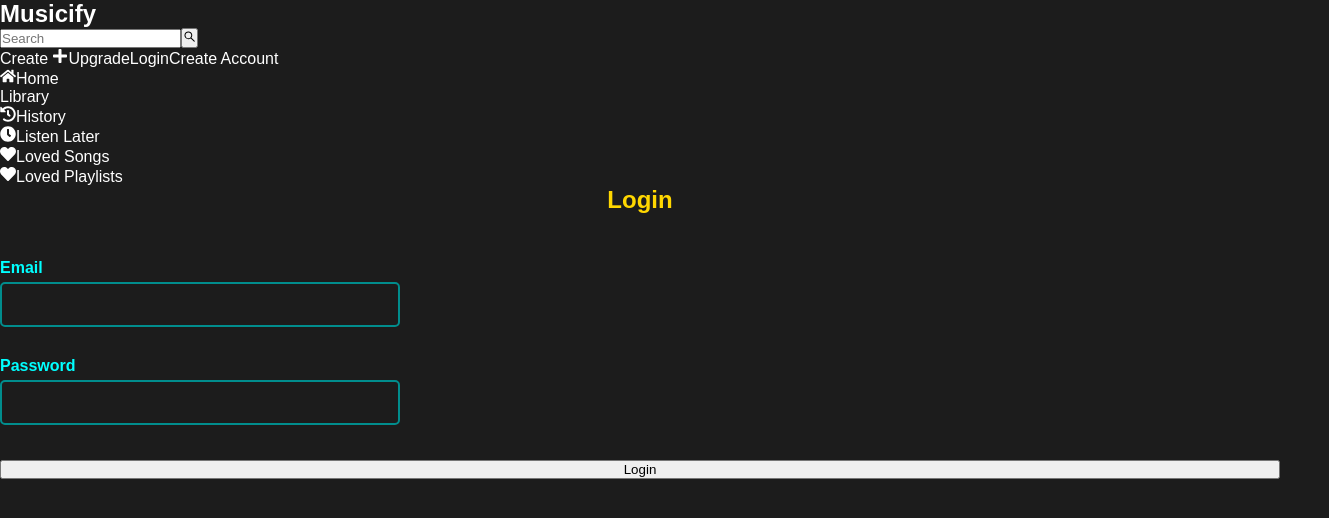
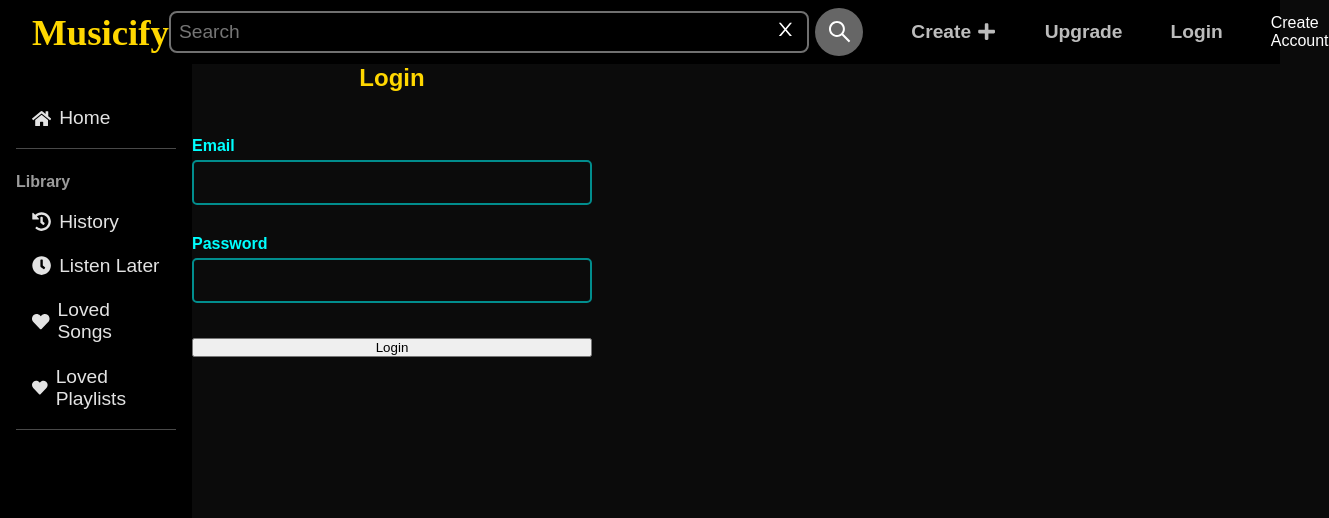
Before and after one commit to KRShanto/Musicify, a Next.js app: page /login in a window 1280 px wide. Shown: the top 518 px of the page, 1329 px wide, since content can reach past the window. Built offline with nearby package versions, Linux system fonts and the light colour scheme; no server answers; a web font is replaced by a local one.

Commit message:
Style the sidebar

```diff
--- a/components/Navbar.tsx
+++ b/components/navbar/Navbar.tsx
@@ -1,8 +1,6 @@
 import Link from "next/link";
-// plus icon
 import { FaPlus } from "react-icons/fa";
-// search icon
-import { AiOutlineSearch } from "react-icons/ai";
+import Search from "./Search";
 import { useAuthStore } from "@/stores/auth";
 
 export default function Navbar() {
@@ -11,17 +9,11 @@
   return (
     <nav>
       <div className="logo">
-        <h2>Musicify</h2>
+        <Link href="/">Musicify</Link>
       </div>
 
       <div className="links">
-        <div className="link search">
-          <input type="text" placeholder="Search" />
-          <button>
-            {" "}
-            <AiOutlineSearch />
-          </button>
-        </div>
+        <Search />
 
         <Link href="/create" className="link">
           Create <FaPlus />
--- /dev/null
+++ b/components/navbar/Search.tsx
@@ -0,0 +1,40 @@
+import React, { useState } from "react";
+import { useRouter } from "next/router";
+import { AiOutlineSearch } from "react-icons/ai";
+import { AiOutlineClose } from "react-icons/ai";
+
+export default function Search() {
+  const [search, setSearch] = useState("");
+  const router = useRouter();
+
+  function handleSearch(e: React.FormEvent<HTMLButtonElement>) {
+    e.preventDefault();
+
+    router.push(
+      `/search?query=${
+        // lowercase the search query and replace spaces with +
+        search.toLowerCase().replace(/ /g, "+")
+      }`
+    );
+  }
+
+  return (
+    <form className="link search">
+      <div className="input-clear">
+        <input
+          type="text"
+          placeholder="Search"
+          value={search}
+          onChange={(e) => setSearch(e.target.value)}
+        />
+        <button className="clear" type="button" onClick={() => setSearch("")}>
+          <AiOutlineClose />
+        </button>
+      </div>
+
+      <button type="submit" onClick={handleSearch}>
+        <AiOutlineSearch />
+      </button>
+    </form>
+  );
+}
--- a/components/SideNavbar.tsx
+++ b/components/navbar/SideNavbar.tsx
@@ -52,9 +52,7 @@
     <div id="side-navbar">
       {links.map((link) => (
         <div className="section" key={link.section}>
-          <div className="heading">
-            <p>{link.section}</p>
-          </div>
+          <p className="heading">{link.section}</p>
 
           <div className="links">
             {link.links.map((link) => (
--- a/pages/_app.tsx
+++ b/pages/_app.tsx
@@ -1,6 +1,6 @@
 import "@/styles/globals.scss";
 import type { AppProps } from "next/app";
-import SideNavbar from "@/components/SideNavbar";
+import SideNavbar from "@/components/navbar/SideNavbar";
 import useLoadingStore from "@/stores/loading";
 import { FadeLoader } from "react-spinners";
 import usePopupStore from "@/stores/popup";
@@ -8,7 +8,7 @@
 import { auth } from "@/configs/firebase";
 import { useEffect } from "react";
 import { useAuthStore } from "@/stores/auth";
-import Navbar from "@/components/Navbar";
+import Navbar from "@/components/navbar/Navbar";
 
 export default function App({ Component, pageProps }: AppProps) {
   const { loading } = useLoadingStore((state) => state);
@@ -40,9 +40,13 @@
         {popup && <PopupState />}
         <main style={{ opacity: loading || popup ? 0.2 : 1 }}>
           <Navbar />
-          <SideNavbar />
 
-          <Component {...pageProps} />
+          <div className="body">
+            <SideNavbar />
+            {/* <div className="main-body" style={{}}> */}
+            <Component {...pageProps} />
+            {/* </div> */}
+          </div>
         </main>
       </>
     </>
--- a/styles/globals.scss
+++ b/styles/globals.scss
@@ -4,7 +4,7 @@
 html,
 body {
   font-family: sans-serif;
-  background-color: #1c1c1c;
+  background-color: #0b0b0b;
   color: white;
 }
 
@@ -17,6 +17,11 @@
   box-sizing: border-box;
   padding: 0;
   margin: 0;
+}
+
+.body {
+  display: flex;
+  flex-direction: row;
 }
 
 #preloader {
@@ -37,3 +42,4 @@
 
 @import "navbar.scss";
 @import "form.scss";
+@import "side-navbar.scss";
--- a/styles/navbar.scss
+++ b/styles/navbar.scss
@@ -0,0 +1,107 @@
+nav {
+  display: flex;
+  justify-content: space-between;
+  align-items: center;
+  padding: 1rem 2rem;
+  background-color: black;
+  height: 8vh;
+
+  //   border: 2px solid white;
+
+  .logo {
+    font-family: cursive;
+    font-size: 2.3rem;
+    font-weight: bold;
+    color: gold;
+  }
+
+  .links {
+    // border: 2px solid greenyellow;
+    display: flex;
+    justify-content: space-between;
+    align-items: center;
+    gap: 3rem;
+
+    .search {
+      display: flex;
+      align-items: center;
+
+      .input-clear {
+        position: relative;
+
+        .clear {
+          position: absolute;
+          top: 50%;
+          right: 0;
+          transform: translateY(-50%) scale(1);
+          width: 3rem;
+          height: 3rem;
+          font-size: 1.3rem;
+          color: white;
+          background-color: transparent;
+          border: none;
+          border-radius: 50%;
+          font-weight: bold;
+
+          cursor: pointer;
+          transition: all 0.3s ease-in-out;
+
+          &:hover {
+            background-color: #ffffff3d;
+            transform: translateY(-50%) scale(1.1);
+          }
+        }
+      }
+
+      input {
+        padding: 0.5rem;
+        border-radius: 0.5rem;
+        outline: none;
+        font-size: 1.2rem;
+        width: 40rem;
+        background-color: transparent;
+        border: 2px solid rgba(255, 255, 255, 0.439);
+        color: rgba(255, 255, 255, 0.878);
+        transition: all 0.3s ease-in-out;
+
+        &:focus {
+          border: 2px solid rgb(0, 255, 208);
+        }
+      }
+
+      button[type="submit"] {
+        border: none;
+        color: white;
+        font-size: 1.7rem;
+        cursor: pointer;
+        transition: all 0.3s ease-in-out;
+        width: 3rem;
+        height: 3rem;
+        border-radius: 50%;
+        background-color: #ffffff66;
+        display: flex;
+        justify-content: center;
+        align-items: center;
+
+        &:hover {
+          background-color: rgba(0, 255, 208, 0.616);
+          transform: scale(1.1);
+        }
+      }
+    }
+
+    .link {
+      font-size: 1.2rem;
+      color: rgba(255, 255, 255, 0.737);
+      transition: all 0.3s ease-in-out;
+      font-weight: bold;
+      display: flex;
+      align-items: center;
+      gap: 0.4rem;
+
+      &:hover {
+        color: rgb(0, 255, 208);
+      }
+    }
+  }
+}
--- /dev/null
+++ b/styles/side-navbar.scss
@@ -0,0 +1,47 @@
+#side-navbar {
+  //   border: 2px solid skyblue;
+  width: 15%;
+  height: 92vh;
+  font-size: 1.2rem;
+  padding: 1rem;
+  background-color: black;
+
+  .section {
+    margin-bottom: 1rem;
+    border-bottom: 1px solid #ffffff49;
+    padding: 0.5rem 0;
+
+    .heading {
+      font-size: 1rem;
+      font-weight: bold;
+      color: #ffffff9c;
+      margin-bottom: 0.5rem;
+    }
+
+    .links {
+      display: flex;
+      flex-direction: column;
+      //   gap: 1rem;
+
+      .link {
+        display: flex;
+        align-items: center;
+        gap: 0.5rem;
+        color: #ffffffe3;
+        padding: 0.2rem 0;
+        cursor: pointer;
+        transition: all 0.2s ease-in-out;
+        padding: 0.7rem 1rem;
+        border-radius: 0.7rem;
+
+        .icon {
+          font-size: 1.2rem;
+        }
+
+        &:hover {
+          background-color: #ffffff13;
+        }
+      }
+    }
+  }
+}
```
